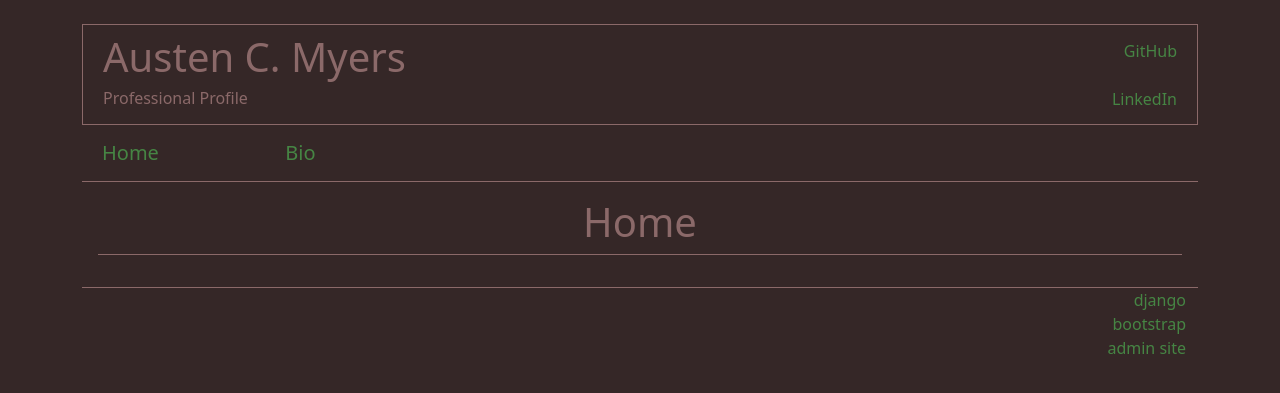
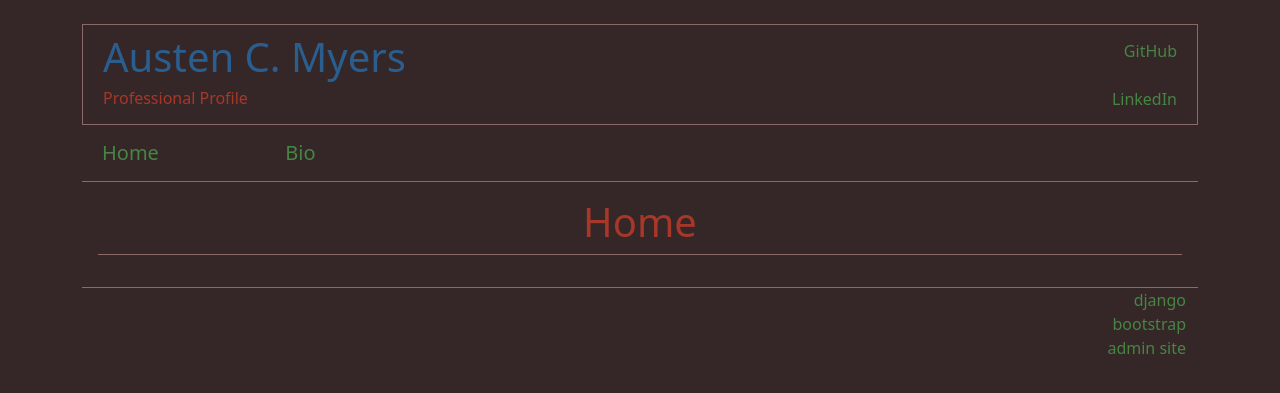
Before and after one commit to austenc-id/Heroku, a Django app: page / in a window 1280 px wide. Shown: the top 393 px of the page. Run offline with Django 4.2, Linux system fonts and the light colour scheme; some libraries are stand-ins or nearby versions.

Commit message:
color tweaks

```diff
--- a/assets/style/theme.css
+++ b/assets/style/theme.css
@@ -17,6 +17,12 @@
 .border-mocha-e {
     border-right: 1px solid #8b6969;
 }
+.font-forest {
+    color: #327730;
+}
+.font-lava {
+    color: #a73729;
+}
 .font-ocean {
     color: #2a5e8f;
 }
--- a/assets/templates/base/index.html
+++ b/assets/templates/base/index.html
@@ -2,8 +2,8 @@
 {% block index %}
 <header class="row p-2 border-mocha">
     <section class="col-8">
-        <h1>Austen C. Myers</h1>
-        <h6>Professional Profile</h6>
+        <h1 class="font-ocean">Austen C. Myers</h1>
+        <h6 class="font-lava">Professional Profile</h6>
     </section>
     <section class="col text-end flex-center-col">
         <a href="https://github.com/austenc-id">GitHub</a>
@@ -30,7 +30,7 @@
 </nav>
 <main class="container p-3">
     <header class="row text-center border-mocha-b mb-3">
-        <h1 class="text-capitalize">{{page}}</h1>
+        <h1 class="text-capitalize font-lava">{{page}}</h1>
     </header>
     {% block content %} {% endblock content %}
 </main>
```
